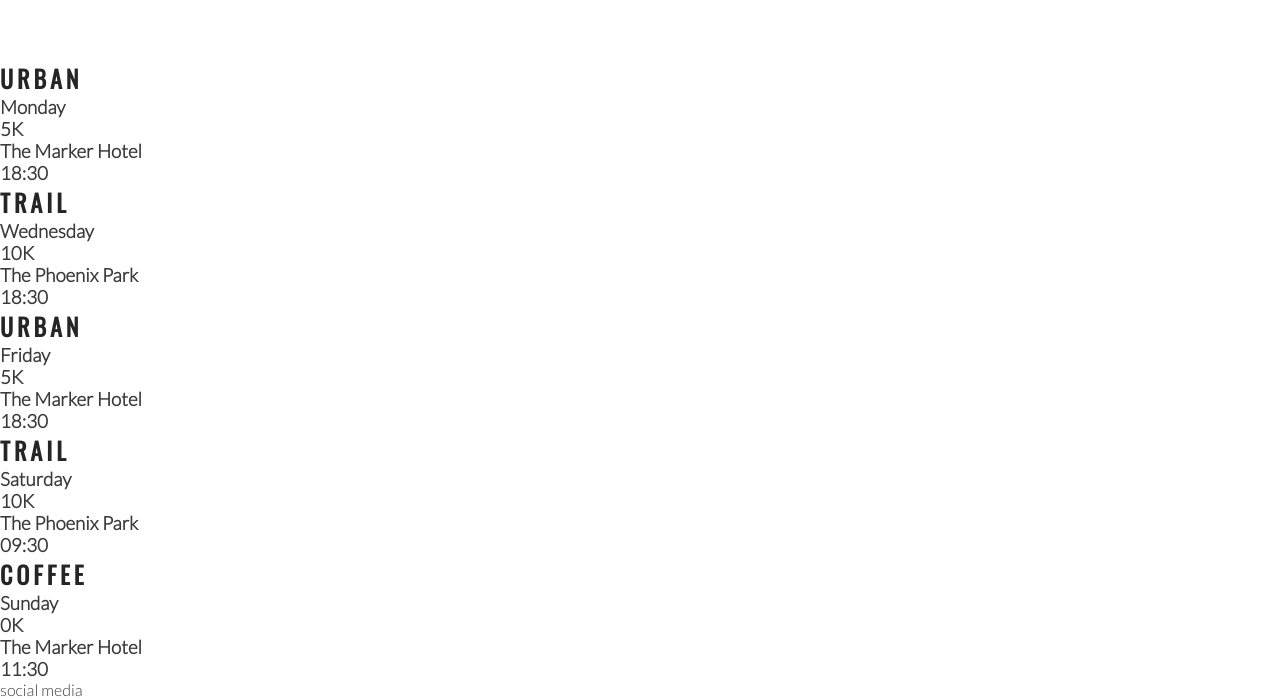
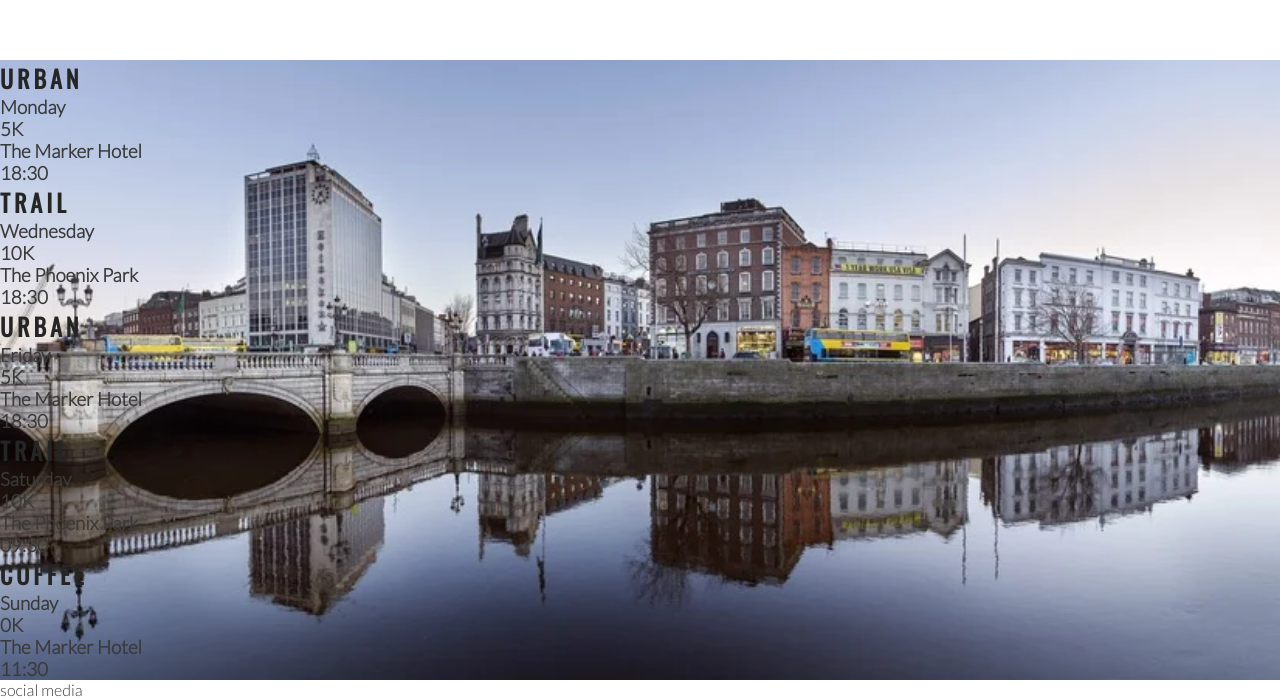
Before and after one commit to ShellyBrady/love-running, a plain HTML site: page index.html in a window 1280 px wide. Shown: the part 1215-1914 px from the top of the page. Drawn offline with nearby package versions, Linux system fonts and the light colour scheme.

Commit message:
added background image to event times

```diff
--- a/assets/css/style.css
+++ b/assets/css/style.css
@@ -187,3 +187,14 @@
     height: 100%;
     border-radius: 50%;
 }
+
+/*event times*/
+
+#times{
+    background-image: url('../css/images/dublin-city.webp');
+    background-repeat: no repeat;
+    background-size: cover;
+    background-position: center;
+    width: 100%;
+    overflow: hidden;
+}
--- a/index.html
+++ b/index.html
@@ -80,7 +80,7 @@
                 </div>
         </div>
     </section>
-    <section>
+    <section id="times">
         <div>
             <h2>Urban</h2>
             <h3>Monday</h3>
```
Also changed, not shown: assets/css/images/dublin-city.webp (added).
